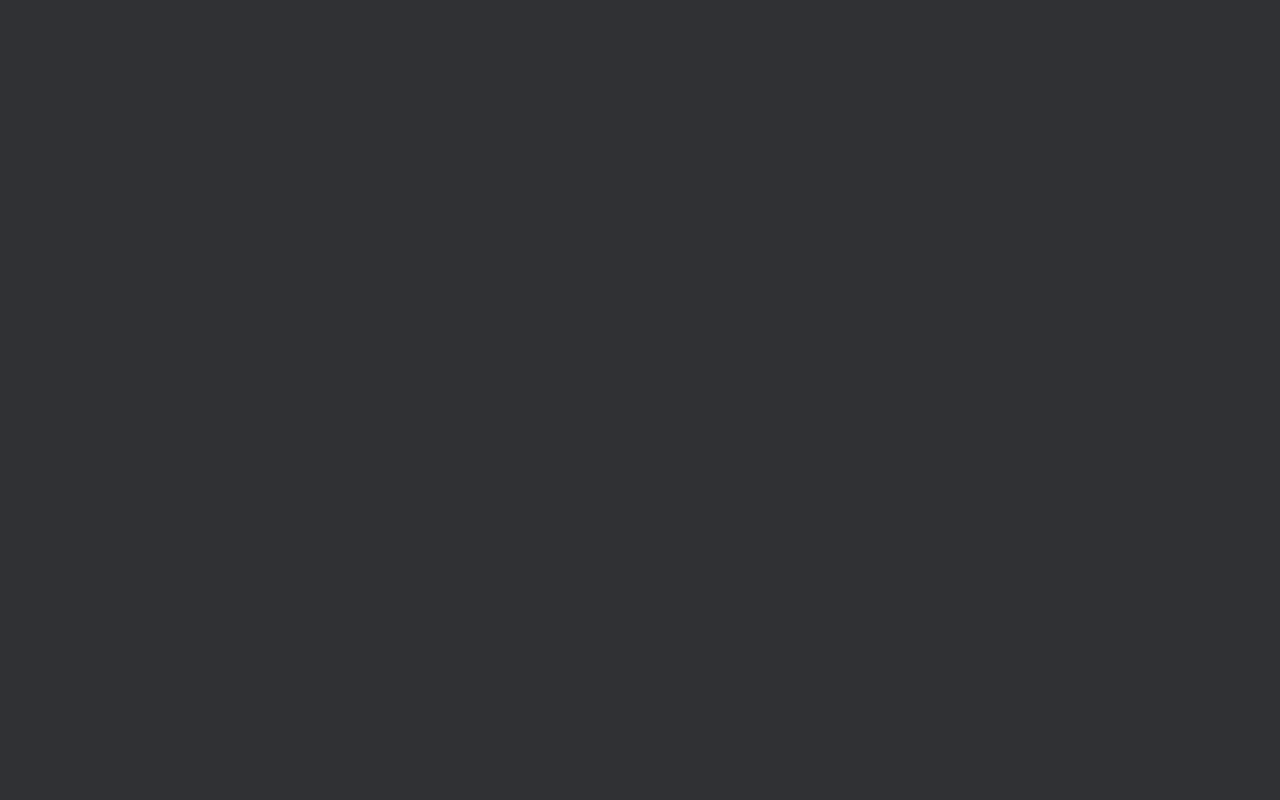
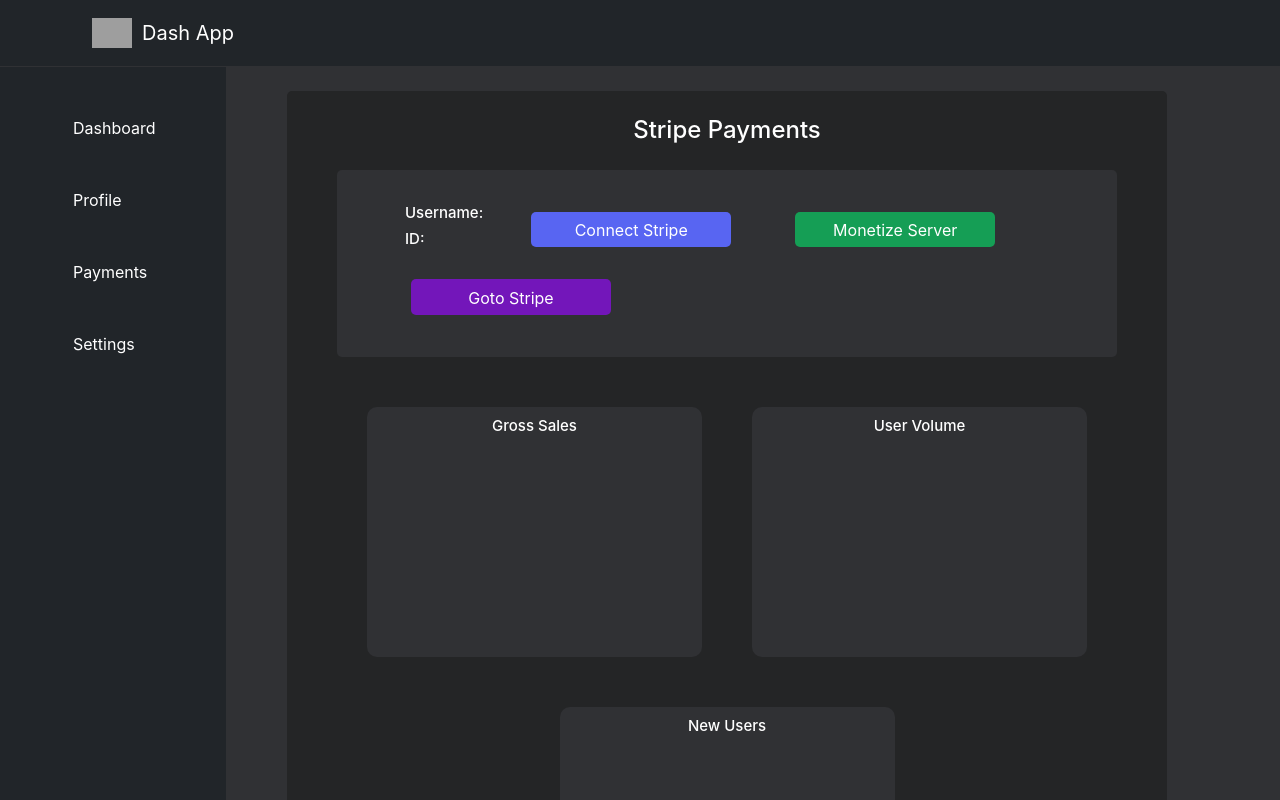
Before and after one commit to bradark/Dashboard, a React (Create React App) app in the folder client/dash-app-client/: page /payments in a window 1280 px wide. Before the commit this address had no page. Shown: the top 800 px of the page. Built offline with nearby package versions, Linux system fonts and the light colour scheme; no server answers; grey boxes are pictures that could not be loaded.

Commit message:
UI Update + Downloaded Stripe API
Updated the UI with a payments page as well as downloaded the stripe node module for future integration.

```diff
--- a/client/dash-app-client/src/App.js
+++ b/client/dash-app-client/src/App.js
@@ -3,7 +3,8 @@
 import { BrowserRouter as Router,
   Routes,
   Route, } from "react-router-dom"
-import Dashboard from "./pages/dashboard.jsx";
+import Dashboard from "./pages/dashboard";
+import Payments from "./pages/payments"
 import Home from "./pages/home.jsx";
 
 function App() {
@@ -12,6 +13,7 @@
       <Router>
         <Routes>
           <Route path="/profile" element={<Dashboard />}></Route>
+          <Route path="/payments" element={<Payments />}></Route>
           <Route path="/home" element={<Home />}></Route>
         </Routes>
       </Router>
--- a/client/dash-app-client/src/components/ProfileCard.jsx
+++ b/client/dash-app-client/src/components/ProfileCard.jsx
@@ -14,6 +14,34 @@
                         <p className="profileDetailText">{`ID: ${props.userID}`}</p>
                         <p className="profileDetailText">{`EMAIL: ${props.email}`}</p>
                     </div>
+                    <div className="profileItemDiv">
+                        <div className="profileItemParDiv">
+                            <div className="profileItemChildDiv">
+                                <div className="payItemParDiv">
+                                <button className="conStripeBtn">
+                                    <div className="payItemChildDiv">
+                                            Reconnect Discord
+                                    </div>
+                                    <div className="payItemChildDiv">
+                                        <i class="gg-link"></i>
+                                    </div>
+                                </button>
+                                </div>
+                            </div>
+                            <div className="payItemChildDivRight">
+                                <div className="payItemParDiv">
+                                <button className="monetizeServBtn">
+                                    <div className="payItemChildDiv">
+                                            Logout
+                                    </div>
+                                    <div className="payItemChildDiv">
+                                        <i class="gg-arrow-bottom-right-r"></i>
+                                    </div>
+                                </button>
+                                </div>
+                            </div>
+                        </div>
+                    </div>
                 </div>
             </div>
         </div>
--- a/client/dash-app-client/src/components/SideNavbar.jsx
+++ b/client/dash-app-client/src/components/SideNavbar.jsx
@@ -26,7 +26,7 @@
                             </div>
                             <div className="navItemChildDiv">
                             <span>
-                                <a class ="nav-link" href="#"> Profile </a>
+                                <a class ="nav-link" href="/profile"> Profile </a>
                             </span>
                             </div>
                         </div>
--- a/client/dash-app-client/src/index.css
+++ b/client/dash-app-client/src/index.css
@@ -4,6 +4,9 @@
 @import url('https://css.gg/album.css');
 @import url('https://css.gg/timer.css');
 @import url('https://css.gg/toolbox.css');
+@import url('https://css.gg/link.css');
+@import url('https://css.gg/arrow-top-right.css');
+@import url('https://css.gg/arrow-bottom-right-r.css');
 
 body {
   background-color: rgb(48,49,52);
@@ -66,13 +69,50 @@
 .discordLoginBtn {
   min-width: 170px;
   padding: 20px;
-  background-color: teal;
+  background-color: rgb(88,101,242);
+  color: white;
+  border: none;
+  border-radius: 5px;
+}
+
+.conStripeBtn {
+  min-width: 200px;
+  padding: 5px;
+  background-color: rgb(88,101,242);
+  color: white;
+  border: none;
+  border-radius: 5px;
+}
+
+.monetizeServBtn {
+  min-width: 200px;
+  padding: 5px;
+  background-color: rgb(21, 158, 85);
+  color: white;
+  border: none;
+  border-radius: 5px;
+}
+
+.gotoStripeBtn {
+  min-width: 200px;
+  padding: 5px;
+  background-color: rgb(115, 22, 186);
   color: white;
   border: none;
   border-radius: 5px;
 }
 
 .profileCard {
+  justify-content: center;
+  text-align: center;
+  min-height: 1000px;
+  margin: 25px;
+  padding: 25px;
+  background-color: rgb(36,37,38);
+  border-radius: 5px;
+}
+
+.paymentCard {
   justify-content: center;
   text-align: center;
   min-height: 1000px;
@@ -104,7 +144,11 @@
 }
 
 .profileCardImg {
-  border-radius: 10px;
+  border-style:bold;
+  border-width: 10px;
+  border-color: rgb(115, 22, 186);
+  border-radius: 100px;
+  margin-top: -45px;
 }
 
 .profileDetailText {
@@ -113,7 +157,7 @@
 
 .col {
   text-align: top;
-  padding-top: 25px;
+  padding-top: 1px;
   max-width: 250px;
   min-height: 1000px;
 }
@@ -155,6 +199,18 @@
   color: white;
 }
 
+.gg-link {
+  color:white
+}
+
+.gg-arrow-top-right {
+  color:white
+}
+
+.gg-arrow-bottom-right-r {
+  color:white
+}
+
 .navItemParDiv {
   margin: 1rem;
   text-align: left;
@@ -170,3 +226,89 @@
   max-height: 50px;
   padding: 10px;
 }
+
+.payItemParDiv {
+  margin: 1rem;
+  text-align: left;
+}
+
+.payItemChildDiv {
+  display: inline-block;
+  padding-left: 1rem;
+  vertical-align: middle;
+}
+
+.payInfo {
+  color: white;
+  font-size: 15px;
+}
+
+.payItemChildDivRight {
+  display: inline-block;
+  padding-left: 2rem;
+  vertical-align: middle;
+  text-align: right;
+}
+
+.payItemDiv {
+  margin:25px;
+  padding:10px;
+  background-color: rgb(48,49,52);
+  border-radius: 5px;
+}
+
+.payGrossSalesCard {
+  background-color: rgb(48,49,52);
+  margin:25px;
+  padding:10px;
+  min-width:335px;
+  min-height: 250px;
+  border-radius: 10px;
+}
+
+.payVolumeCard {
+  background-color: rgb(48,49,52);
+  margin:25px;
+  padding:10px;
+  min-height: 250px;
+  min-width:335px;
+  border-radius: 10px;
+}
+
+.payNewUsersCard {
+  background-color: rgb(48,49,52);
+  margin:25px;
+  padding:10px;
+  min-height: 250px;
+  min-width:335px;
+  margin-left: 25px;
+  border-radius: 10px;
+}
+
+.payItemCardParDiv {
+  margin: 1rem;
+  text-align: center;
+}
+
+.profileItemDiv {
+  margin:25px;
+  padding:10px;
+  background-color: rgb(48,49,52);
+  border-radius: 5px;
+}
+
+.profileItemParDiv {
+  margin: 1rem;
+  text-align: center;
+}
+
+.profileItemChildDiv {
+  display: inline-block;
+  padding-left: 2rem;
+  vertical-align: middle;
+  text-align: center;
+}
+
+li div div a:hover{
+ color: rgb(116, 119, 128) !important;
+}
--- /dev/null
+++ b/client/dash-app-client/src/pages/payments.jsx
@@ -0,0 +1,119 @@
+import React, {useState, useEffect} from "react";
+import * as ReactBootStrap from "react-bootstrap";
+import Navbar from "../components/Navbar.jsx";
+import ProfileCard from "../components/ProfileCard.jsx";
+import SideNavbar from "../components/SideNavbar.jsx";
+import {httpGetUser} from '../hooks/requests';
+
+function Payments() {
+
+    const [username, setUserName] = useState("");
+    const [avatar, setAvatar] = useState("");
+    const [userID, setUserID] = useState("");
+    const [email, setEmail] = useState("");
+
+    useEffect(() => {
+        const getUser = () => {
+          fetch("http://localhost:3000/auth/success", {
+            method: "GET",
+            credentials: "include",
+            headers: {
+              Accept: "application/json",
+              "Content-Type": "application/json",
+              "Access-Control-Allow-Credentials": true,
+            },
+          })
+            .then((response) => {
+              if (response.status === 200) return response.json();
+              throw new Error("authentication has been failed!");
+            })
+            .then((resObject) => {
+              setUserName(`${resObject.userData.username}`);
+              setAvatar(`//cdn.discordapp.com/avatars/${resObject.userData.id}/${resObject.userData.avatar}.png`);
+              setUserID(`${resObject.userData.id}`);
+              setEmail(`${resObject.userData.email}`);
+            })
+            .catch((err) => {
+              console.log(err);
+            });
+        };
+        getUser();
+      }, []);
+
+
+    return(
+        <div>
+          <Navbar username={username} avatar={avatar} />
+          <div class="row">
+            <SideNavbar />
+            <div class="col-9">
+                <div class="container">
+                    <div className="paymentCard">
+                    <h4 className="title">Stripe Payments</h4>
+                    <div className="payItemDiv">
+                        <div className="payItemParDiv">
+                            <div className="payItemChildDiv">
+                                <img className="navImg" src={avatar}/>
+                            </div>
+                            <div className="payItemChildDiv">
+                                <h1 className="payInfo">Username: {username}</h1>
+                                <h1 className="payInfo">ID: {userID}</h1>
+                            </div>
+                            <div className="payItemChildDivRight">
+                                <div className="payItemParDiv">
+                                <button className="conStripeBtn">
+                                    <div className="payItemChildDiv">
+                                            Connect Stripe
+                                    </div>
+                                    <div className="payItemChildDiv">
+                                        <i class="gg-link"></i>
+                                    </div>
+                                </button>
+                                </div>
+                            </div>
+                            <div className="payItemChildDivRight">
+                                <div className="payItemParDiv">
+                                <button className="monetizeServBtn">
+                                    <div className="payItemChildDiv">
+                                            Monetize Server
+                                    </div>
+                                    <div className="payItemChildDiv">
+                                        <i class="gg-credit-card"></i>
+                                    </div>
+                                </button>
+                                </div>
+                            </div>
+                            <div className="payItemChildDivRight">
+                                <div className="payItemParDiv">
+                                <button className="gotoStripeBtn">
+                                    <div className="payItemChildDiv">
+                                            Goto Stripe
+                                    </div>
+                                    <div className="payItemChildDiv">
+                                        <i class="gg-arrow-top-right"></i>
+                                    </div>
+                                </button>
+                                </div>
+                            </div>
+                        </div>
+                    </div>
+                        <div className="payItemCardParDiv">
+                            <div className="payItemChildDiv  payGrossSalesCard">
+                                <h1 className="payInfo">Gross Sales</h1>
+                            </div>
+                            <div className="payItemChildDiv  payVolumeCard">
+                                <h1 className="payInfo">User Volume</h1>
+                            </div>
+                            <div className="payItemChildDiv  payNewUsersCard">
+                                <h1 className="payInfo">New Users</h1>
+                            </div>
+                        </div>
+                    </div>
+                </div>
+            </div>
+           </div>
+        </div>
+    );
+}
+
+export default Payments;
```
Also changed, not shown: 2 other files (tests, documents, lock files or other folders).
